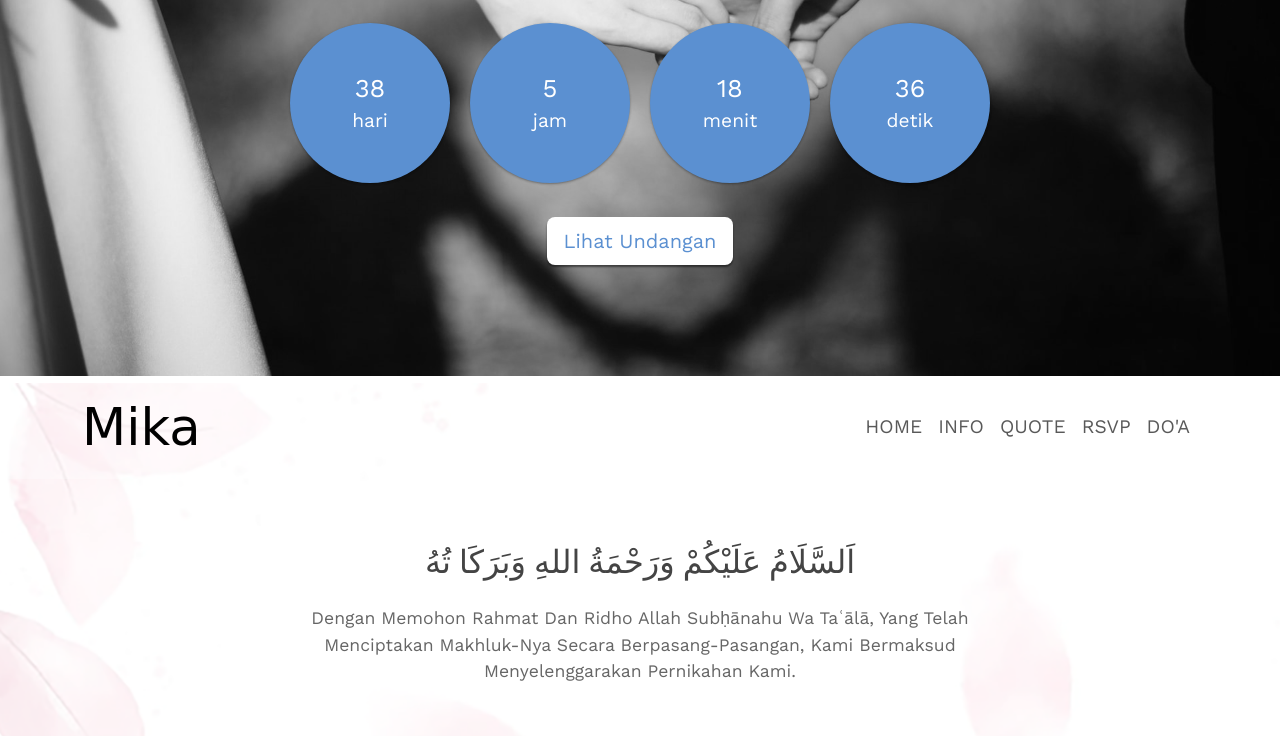
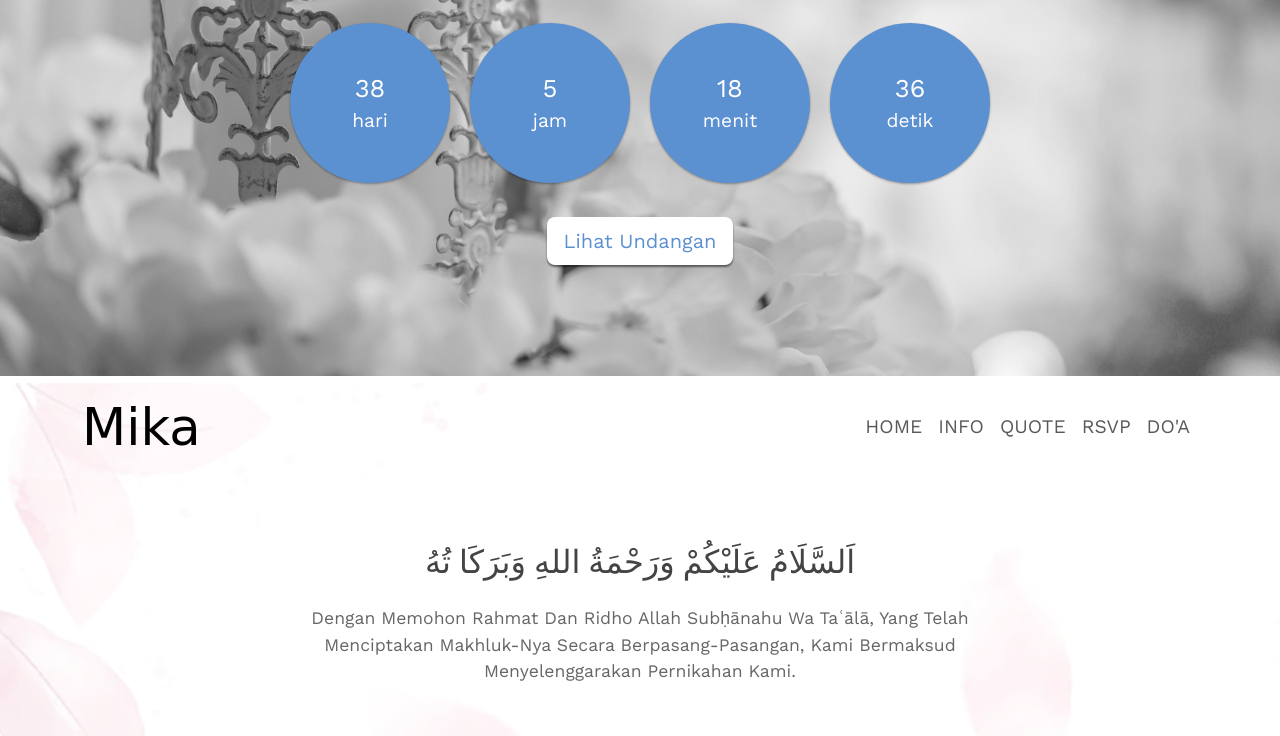
Before and after one commit to kareeems/Mika-wedding, a plain HTML site: page index.html in a window 1280 px wide. Shown: the part 424-1160 px from the top of the page. Drawn offline with nearby package versions, Linux system fonts and the light colour scheme; some packages are replaced by stand-ins of ours; a script that the page names is missing; a web font is replaced by a local one.

Commit message:
resize image

```diff
--- a/style.css
+++ b/style.css
@@ -17,7 +17,7 @@ body {
     left: 0;
     width: 100%;
     height: 100%;
-    background-image: url(img/bg-prewed.jpg);
+    background-image: url(img/ed81.jpg);
     background-size: cover;
     background-position: center;
     z-index: -1;
```
Also changed, not shown: img/ed81.jpg (added).
